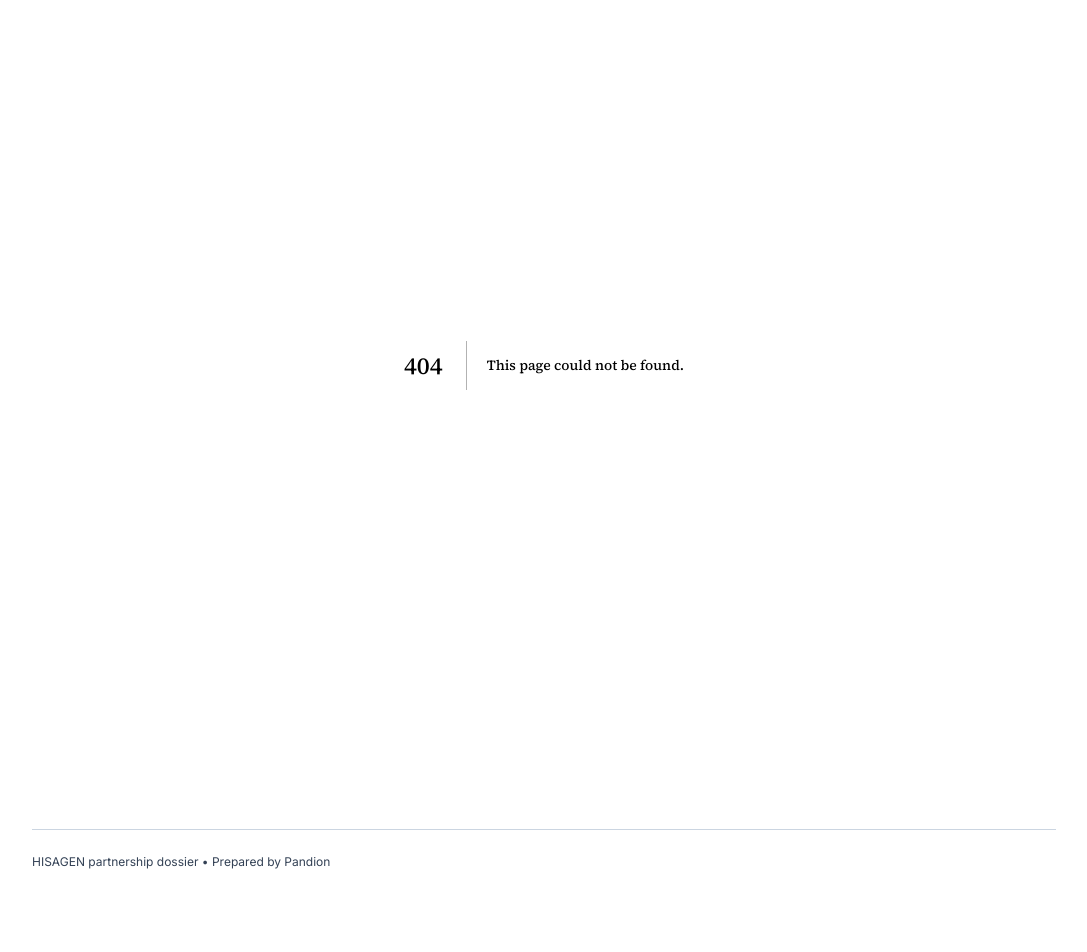
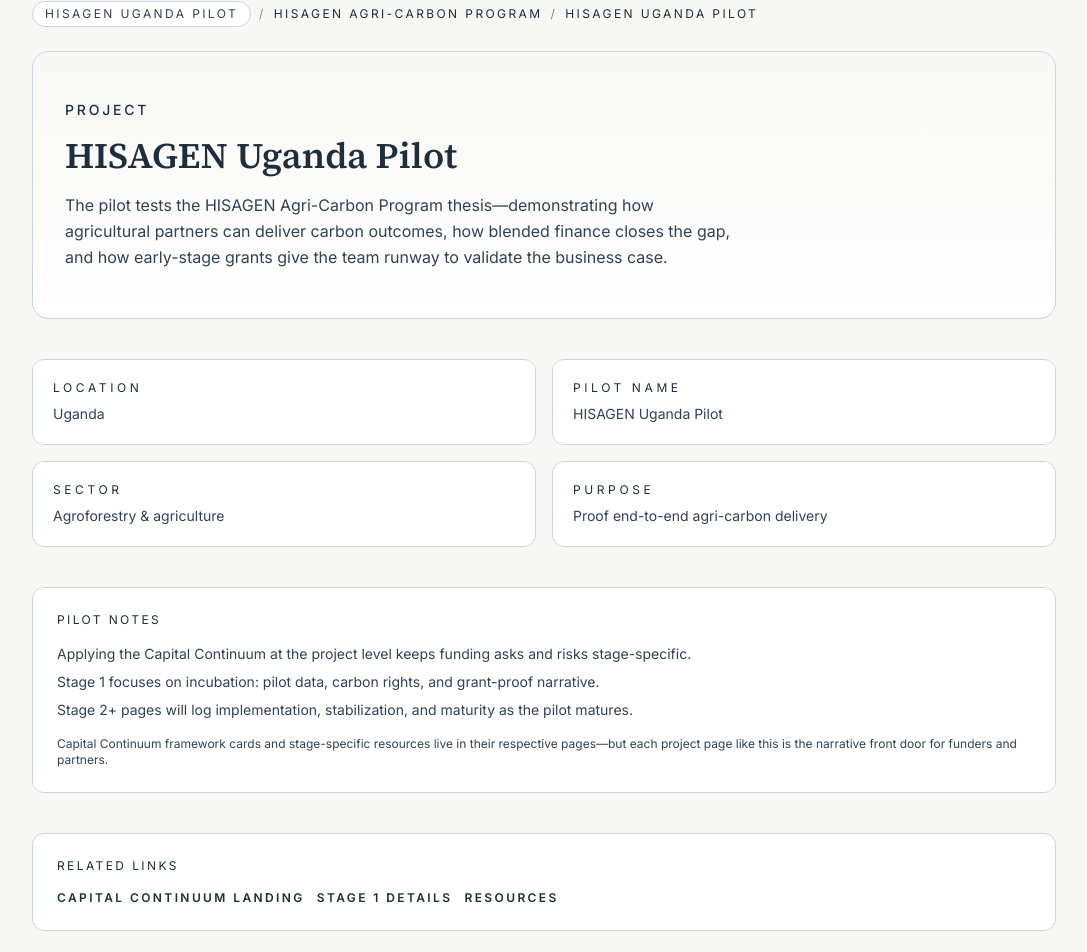
Before and after one commit to juakali100/hisagen, a Next.js app: page /project/hisagen-uganda in a window 1280 px wide. Before the commit this address had no page. Shown: the part 158-1110 px from the top of the page, without its empty margins (96-1183 px from the left). Before the commit the page ends 1068 px from the top, so only its background shows below. Built offline with nearby package versions, Linux system fonts and the light colour scheme.

Commit message:
Add program and pilot nav

```diff
--- /dev/null
+++ b/src/app/program/page.tsx
@@ -0,0 +1,72 @@
+import StageBreadcrumb from "../../components/StageBreadcrumb";
+
+const programHighlights = [
+  {
+    title: "Mission",
+    body: "Unlock sustainable finance for working landscapes by combining applied agriculture, high-integrity carbon pathways, and Indigenous stewardship.",
+  },
+  {
+    title: "Scope",
+    body: "The HISAGEN Agri-Carbon Program connects pilots, partnerships, and capital partners under a single operating model that prioritises learning, replicability, and community agency.",
+  },
+  {
+    title: "Governance",
+    body: "Core team + advisors coordinate the pro forma, compliance, and partner engagement. The portal you see here is the internal instance that tracks decisions, evidence, and next actions.",
+  },
+];
+
+const programStarts = [
+  "HISAGEN Uganda Pilot (Stage 1) — proving the agriculture-to-carbon thesis and layering in Locus AG’s Carbon Now expertise.",
+  "Future landscapes to be mapped once the Uganda proof-of-concept demonstrates robust unit economics and partner readiness.",
+];
+
+export default function ProgramPage() {
+  return (
+    <div className="mx-auto max-w-5xl text-ink">
+      <StageBreadcrumb stage="Program" trail={[{ label: "HISAGEN Agri-Carbon Program" }]} />
+
+      <section className="rounded-2xl border border-mist bg-gradient-to-b from-parchment to-white px-8 py-12">
+        <p className="text-sm font-medium uppercase tracking-[0.2em] text-secondary">Program</p>
+        <h1 className="mt-4 text-4xl font-semibold text-secondary">
+          HISAGEN Agri-Carbon Program
+        </h1>
+        <p className="mt-4 max-w-2xl text-base leading-relaxed text-slate">
+          This is the organisational level of the portal. Each pilot (Uganda, future landscapes) reports into this program structure, which ensures the capital continuum framework and partner intelligence scale across projects.
+        </p>
+      </section>
+
+      <section className="mt-10 grid gap-4 md:grid-cols-3">
+        {programHighlights.map((highlight) => (
+          <div
+            key={highlight.title}
+            className="rounded-xl border border-mist bg-white p-6 text-sm text-slate"
+          >
+            <p className="text-xs uppercase tracking-[0.2em] text-secondary">{highlight.title}</p>
+            <p className="mt-2">{highlight.body}</p>
+          </div>
+        ))}
+      </section>
+
+      <section className="mt-10 rounded-xl border border-mist bg-white p-6">
+        <p className="text-xs uppercase tracking-[0.2em] text-secondary">Pilot ladder</p>
+        <ul className="mt-4 space-y-2 text-sm text-slate">
+          {programStarts.map((item) => (
+            <li key={item}>{item}</li>
+          ))}
+        </ul>
+        <p className="mt-4 text-xs text-slate">
+          The Capital Continuum model is applied at the project level (e.g., HISAGEN Uganda Pilot) so each pilot can map its own milestones, pillars, and funding asks while the program keeps an overseeing narrative and replicability plan.
+        </p>
+      </section>
+
+      <section className="mt-10 rounded-xl border border-mist bg-white p-6">
+        <p className="text-xs uppercase tracking-[0.2em] text-secondary">Next steps</p>
+        <ol className="mt-4 space-y-2 text-sm text-slate">
+          <li>Track each pilot’s progress through the stage pages (Stage 1–4) so the Capital Continuum is always current.</li>
+          <li>Use this program page as the launchpad for future project dossiers and partner directories.</li>
+          <li>Consider gating sensitive sections once we bring additional stakeholders into the pilot review.</li>
+        </ol>
+      </section>
+    </div>
+  );
+}
--- /dev/null
+++ b/src/app/project/hisagen-uganda/page.tsx
@@ -0,0 +1,76 @@
+import StageBreadcrumb from "../../../components/StageBreadcrumb";
+
+const pilotFocus = [
+  { label: "Location", value: "Uganda" },
+  { label: "Pilot name", value: "HISAGEN Uganda Pilot" },
+  { label: "Sector", value: "Agroforestry & agriculture" },
+  { label: "Purpose", value: "Proof end-to-end agri-carbon delivery" },
+];
+
+const pilotNotes = [
+  "Applying the Capital Continuum at the project level keeps funding asks and risks stage-specific.",
+  "Stage 1 focuses on incubation: pilot data, carbon rights, and grant-proof narrative.",
+  "Stage 2+ pages will log implementation, stabilization, and maturity as the pilot matures.",
+];
+
+export default function PilotPage() {
+  return (
+    <div className="mx-auto max-w-5xl text-ink">
+      <StageBreadcrumb
+        stage="HISAGEN Uganda Pilot"
+        trail={[
+          { label: "HISAGEN Agri-Carbon Program", href: "/program" },
+          { label: "HISAGEN Uganda Pilot" },
+        ]}
+      />
+
+      <section className="rounded-2xl border border-mist bg-gradient-to-b from-parchment to-white px-8 py-12">
+        <p className="text-sm font-medium uppercase tracking-[0.2em] text-secondary">
+          Project
+        </p>
+        <h1 className="mt-4 text-4xl font-semibold text-secondary">HISAGEN Uganda Pilot</h1>
+        <p className="mt-4 max-w-2xl text-base leading-relaxed text-slate">
+          The pilot tests the HISAGEN Agri-Carbon Program thesis—demonstrating how agricultural partners
+          can deliver carbon outcomes, how blended finance closes the gap, and how early-stage grants give
+          the team runway to validate the business case.
+        </p>
+      </section>
+
+      <section className="mt-10 grid gap-4 md:grid-cols-2">
+        {pilotFocus.map((item) => (
+          <div key={item.label} className="rounded-xl border border-mist bg-white p-5">
+            <p className="text-xs uppercase tracking-[0.3em] text-secondary">{item.label}</p>
+            <p className="mt-2 text-sm text-slate">{item.value}</p>
+          </div>
+        ))}
+      </section>
+
+      <section className="mt-10 rounded-xl border border-mist bg-white p-6">
+        <p className="text-xs uppercase tracking-[0.2em] text-secondary">Pilot notes</p>
+        <ul className="mt-4 space-y-2 text-sm text-slate">
+          {pilotNotes.map((note) => (
+            <li key={note}>{note}</li>
+          ))}
+        </ul>
+        <p className="mt-4 text-xs text-slate">
+          Capital Continuum framework cards and stage-specific resources live in their respective pages—but each project page like this is the narrative front door for funders and partners.
+        </p>
+      </section>
+
+      <section className="mt-10 rounded-xl border border-mist bg-white p-6">
+        <p className="text-xs uppercase tracking-[0.2em] text-secondary">Related links</p>
+        <div className="mt-4 flex flex-wrap gap-3 text-xs font-semibold uppercase tracking-[0.2em] text-secondary">
+          <a href="/funding-roadmap/capital-continuum" className="underline-offset-4 hover:underline">
+            Capital Continuum landing
+          </a>
+          <a href="/stage-1" className="underline-offset-4 hover:underline">
+            Stage 1 details
+          </a>
+          <a href="/resources" className="underline-offset-4 hover:underline">
+            Resources
+          </a>
+        </div>
+      </section>
+    </div>
+  );
+}
--- a/src/components/Nav.tsx
+++ b/src/components/Nav.tsx
@@ -1,13 +1,13 @@
 import Link from "next/link";
 
 const links = [
-  { href: "/", label: "Overview" },
+  { href: "/program", label: "HISAGEN Agri-Carbon Program" },
+  { href: "/project/hisagen-uganda", label: "HISAGEN Uganda Pilot" },
   { href: "/funding-roadmap/capital-continuum", label: "Capital Continuum" },
   { href: "/stage-1", label: "Stage 1" },
   { href: "/stage-2", label: "Stage 2" },
   { href: "/stage-3", label: "Stage 3" },
   { href: "/stage-4", label: "Stage 4" },
-  { href: "/website-prototype", label: "Site Prototype" },
   { href: "/resources", label: "Resources" },
 ];
 
@@ -16,10 +16,10 @@ export default function Nav() {
     <header className="mx-auto mb-10 flex w-full max-w-5xl flex-wrap items-center justify-between gap-4 border-b border-mist pb-4 text-sm text-slate">
       <div className="flex items-center gap-3">
         <Link href="/" className="text-xs font-medium uppercase tracking-[0.3em] text-secondary">
-          HISAGEN Portal
+          HISAGEN
         </Link>
         <span className="rounded-full border border-mist bg-white px-3 py-1 text-xs font-medium text-slate">
-          Stage: Incubation
+          Program: Agri-Carbon
         </span>
       </div>
       <nav className="flex flex-wrap gap-4">
```
